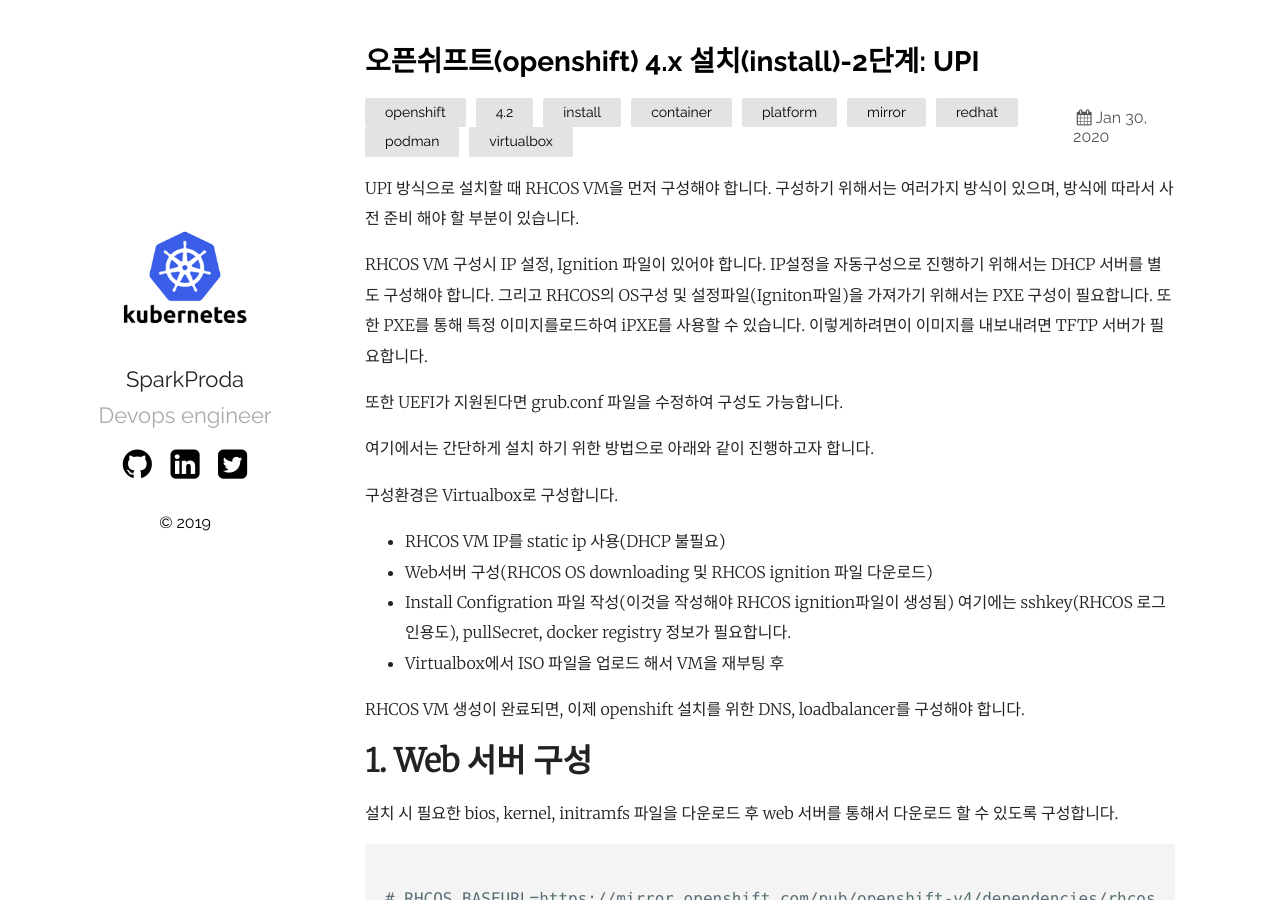
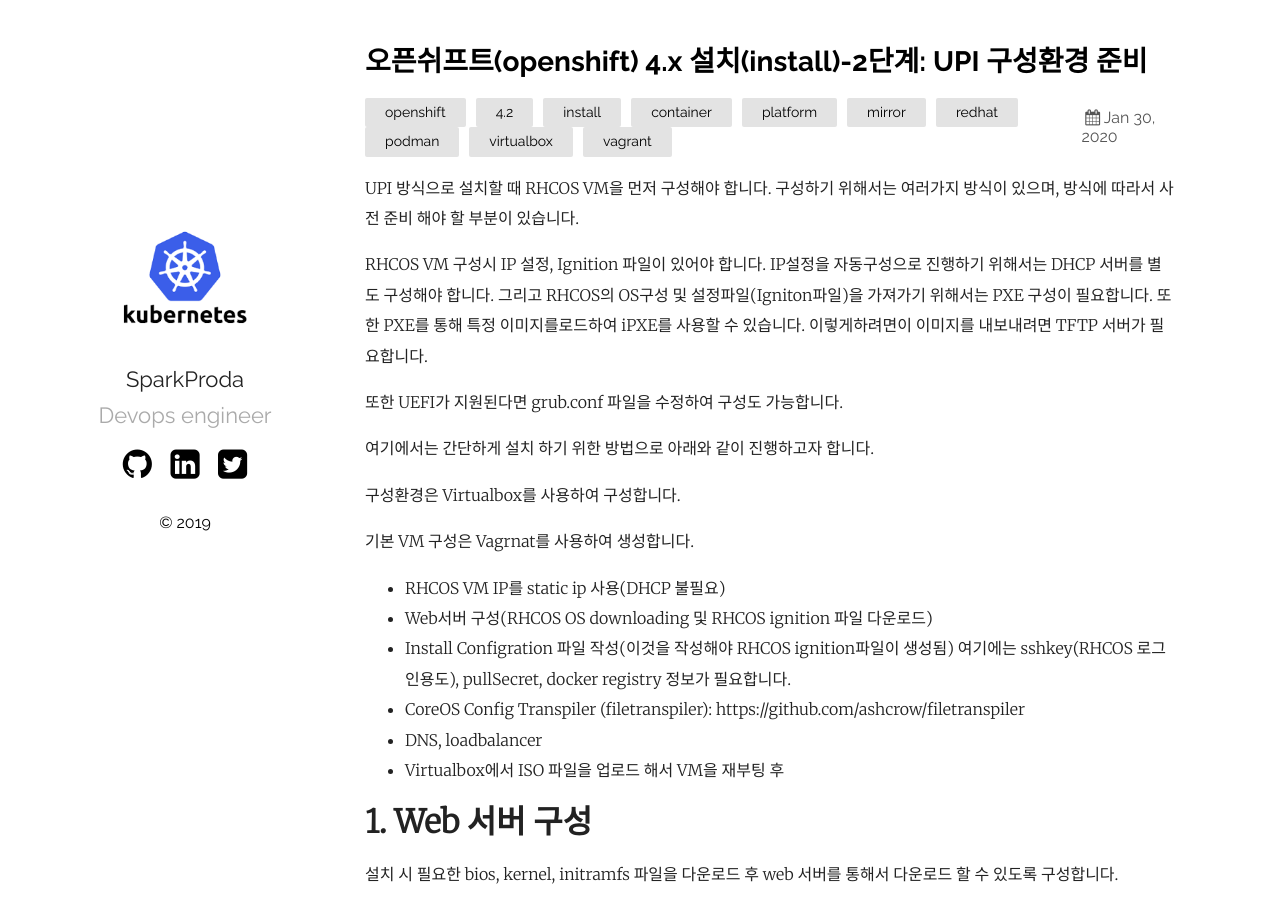
Before and after one commit to sparkproda/sparkproda.github.io, a Jekyll site: the page built from _posts/2020-01-30-Openshift4.x-install_2.markdown, in a window 1280 px wide and 900 px high. Built offline with Jekyll 4.4.1, drawn with Linux system fonts in a browser that asks for light colours; some of the changed text lies outside the part shown.

Commit message:
updated how to make the ignition

```diff
--- a/_posts/2020-01-30-Openshift4.x-install.markdown
+++ b/_posts/2020-01-30-Openshift4.x-install_1.markdown
@@ -1,6 +1,6 @@
 ---
 layout: post
-title:  "오픈쉬프트(openshift) 4.x 설치(install)-1단계: docker registry"
+title:  "오픈쉬프트(openshift) 4.x 설치(install)-1단계: docker registry 구성"
 date:   2020-01-29
 categories: openshift 4.2 install container platform mirror redhat podman
 ---
--- a/_posts/2020-01-30-Openshift4.x-install_2.markdown
+++ b/_posts/2020-01-30-Openshift4.x-install_2.markdown
@@ -1,8 +1,8 @@
 ---
 layout: post
-title:  "오픈쉬프트(openshift) 4.x 설치(install)-2단계: UPI "
+title:  "오픈쉬프트(openshift) 4.x 설치(install)-2단계: UPI 구성환경 준비  "
 date:   2020-01-30
-categories: openshift 4.2 install container platform mirror redhat podman virtualbox
+categories: openshift 4.2 install container platform mirror redhat podman virtualbox vagrant
 ---
 
 UPI 방식으로 설치할 때 RHCOS VM을 먼저 구성해야 합니다. 구성하기 위해서는 여러가지 방식이 있으며, 방식에 따라서 사전 준비 해야 할 부분이 있습니다.
@@ -14,15 +14,18 @@ RHCOS VM 구성시 IP 설정, Ignition 파일이 있어야 합니다. IP설정
 
 여기에서는 간단하게 설치 하기 위한 방법으로 아래와 같이 진행하고자 합니다.
 
-구성환경은 Virtualbox로 구성합니다.
+구성환경은 Virtualbox를 사용하여 구성합니다.
+
+기본 VM 구성은 Vagrnat를 사용하여 생성합니다.
 
  - RHCOS VM IP를 static ip 사용(DHCP 불필요)
  - Web서버 구성(RHCOS OS downloading 및 RHCOS ignition 파일 다운로드)
  - Install Configration 파일 작성(이것을 작성해야 RHCOS ignition파일이 생성됨)
    여기에는 sshkey(RHCOS 로그인용도), pullSecret, docker registry 정보가 필요합니다.
+ - CoreOS Config Transpiler (filetranspiler): https://github.com/ashcrow/filetranspiler
+ - DNS, loadbalancer
  - Virtualbox에서 ISO 파일을 업로드 해서 VM을 재부팅 후
 
-RHCOS VM 생성이 완료되면, 이제 openshift 설치를 위한 DNS, loadbalancer를 구성해야 합니다.
 
 # 1. Web 서버 구성
 
@@ -33,11 +36,8 @@ RHCOS VM 생성이 완료되면, 이제 openshift 설치를 위한 DNS, loadbala
 # RHCOS_BASEURL=https://mirror.openshift.com/pub/openshift-v4/dependencies/rhcos/
 
 # wget ${RHCOS_BASEURL}/4.2/latest/rhcos-4.2.0-x86_64-installer-initramfs.img
-
 # wget ${RHCOS_BASEURL}/4.2/latest/rhcos-4.2.0-x86_64-installer-kernel
-
 # wget ${RHCOS_BASEURL}/4.2/latest/rhcos-4.2.0-x86_64-metal-bios.raw.gz
-
 ~~~
 
 virtualbox에서 부팅할 때 사용할 ISO 파일도 여기 사이트에서 다운로드 합니다.
@@ -155,7 +155,26 @@ cp *.ign /usr/share/nginx/ocp/rhcos/ignitions/
 
 ~~~
 
+기본 Ignition 파일에서 RHCOS VM static IP를 사용하기 위해서는 Ignition 파일을 수정해야 합니다.
+
+
+
+
 
 ### 04) virtualbox에서 ISO 파일을 사용하여 RHCOS VM 만들기
 
 virtualbox ethernet 인터페이스는 enp0s3, enp0s8이 있습니다. dev은 sda 입니다.
+
+
+RHCOS 부팅 중에 image URL 경로 및 Iginition URL경로를 지정할 수 있습니다.
+
+~~~
+
+ip=192.168.1.116::192.168.1.1:255.255.255.0:bootstrap.openshift4.example.com:ens192:none
+nameserver=192.168.1.2
+coreos.inst.install_dev=sda
+
+
+/usr/libexec/coreos-installer -b http://{이미지경로}   -i http://{ignition 파일 경로}
+
+~~~
--- /dev/null
+++ b/_posts/2020-01-30-Openshift4.x-install_3.markdown
@@ -0,0 +1,6 @@
+---
+layout: post
+title:  "오픈쉬프트(openshift) 4.x 설치(install)-3단계: Openshift ansible 실행(작성중)  "
+date:   2020-02-03
+categories: openshift 4.2 install container platform mirror redhat podman virtualbox ansible
+---
```
